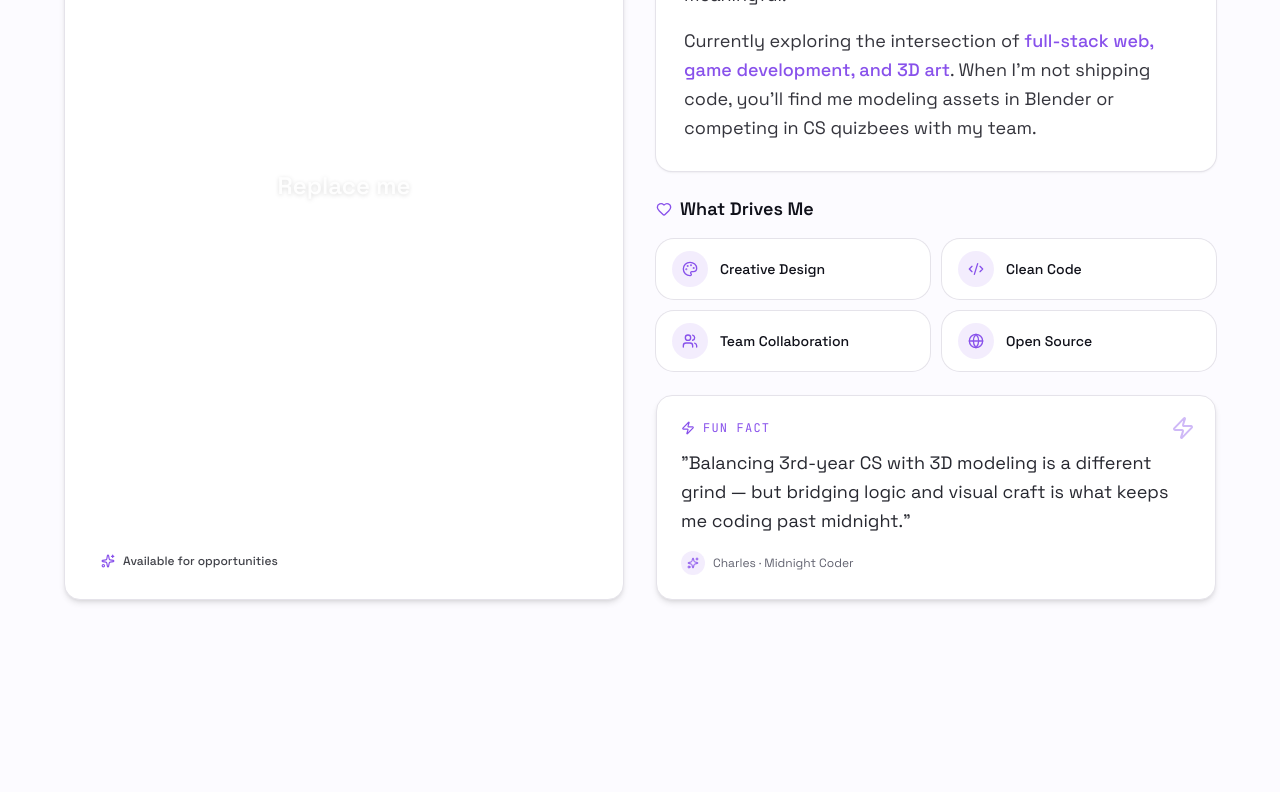
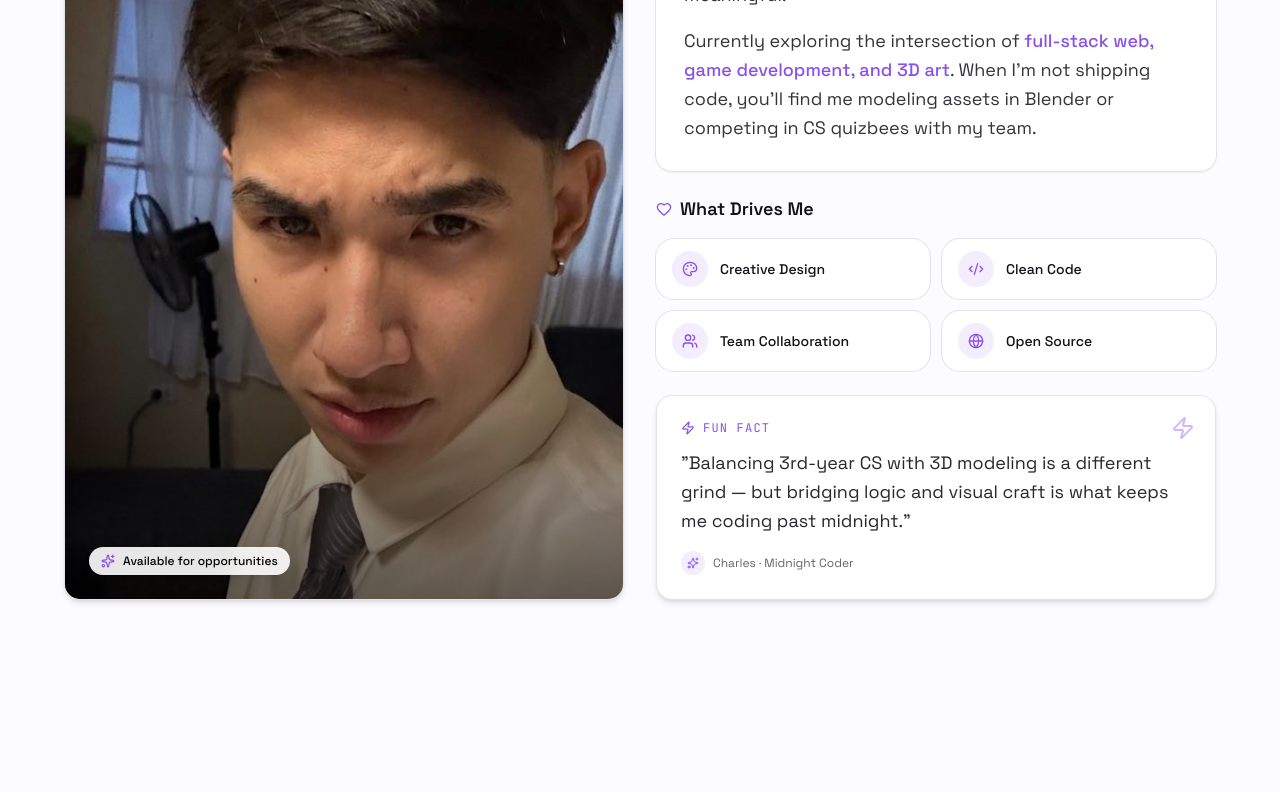
Before and after one commit to Charles-CS/Website-Portfolio, a Next.js app: page / in a window 1280 px wide. Shown: the part 1772-2564 px from the top of the page. Built offline with nearby package versions, Linux system fonts and the light colour scheme.

Commit message:
feat: added profile picture to the about section

```diff
--- a/components/about-section.tsx
+++ b/components/about-section.tsx
@@ -22,12 +22,14 @@ export function AboutSection() {
         <div className="mt-12 grid grid-cols-1 gap-8 lg:grid-cols-2">
           {/* Left: image card */}
           <div className="relative flex min-h-[460px] flex-col justify-end overflow-hidden rounded-2xl border border-border bg-card p-6 shadow-md">
-            <div className="absolute inset-0 flex flex-col items-center justify-center text-center">
-              <p className="text-2xl font-semibold text-white/90 drop-shadow-sm">Replace me</p>
-              <p className="mt-1 text-sm text-white/75">Drop your image into /public/img/...</p>
-            </div>
+            <img
+              src="/img/profile/fb-pfp.jpg"
+              alt="Charles Platon"
+              className="absolute inset-0 h-full w-full object-cover transition-transform duration-700 hover:scale-105"
+            />
+            <div className="absolute inset-0 bg-gradient-to-t from-black/60 via-transparent to-transparent" />
 
-            <span className="relative inline-flex w-fit items-center gap-2 rounded-full bg-white/85 px-3 py-1.5 text-xs font-medium text-foreground/80 ring-1 ring-white/60 backdrop-blur">
+            <span className="relative inline-flex w-fit items-center gap-2 rounded-full bg-white/90 px-3 py-1.5 text-xs font-medium text-black shadow-lg backdrop-blur-sm">
               <Sparkles className="h-3.5 w-3.5 text-primary" aria-hidden />
               Available for opportunities
             </span>
```
Also changed, not shown: public/img/profile/fb-pfp.jpg (added).
